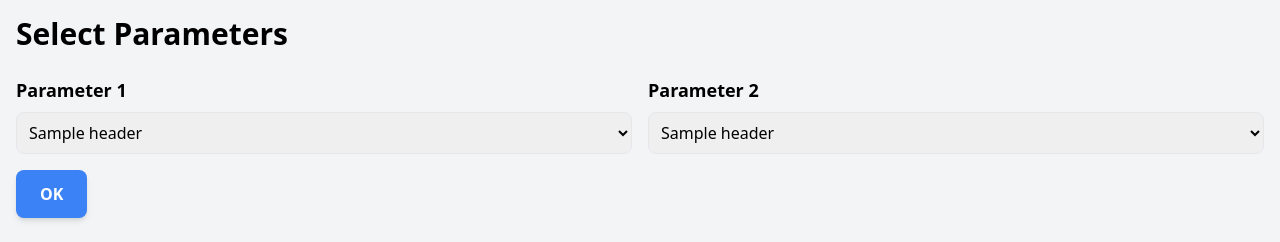
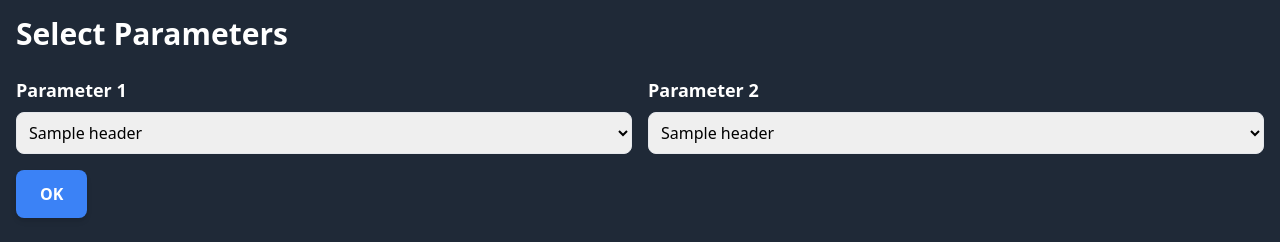
Before and after one commit to Mdwaseel/Csv-Data-Analysis, a Flask app: template app/templates/select.html in a window 1280 px wide. Shown: the top 242 px of the page. Run offline with Flask 2, Linux system fonts and the light colour scheme; the template is opened without the code that fills it: most values are stand-ins (such as "Sample title", 1, 10 or a date in 2020).

Commit message:
added statistics

```diff
--- a/app/templates/select.html
+++ b/app/templates/select.html
@@ -7,14 +7,15 @@
     <script src="https://cdn.jsdelivr.net/npm/chart.js"></script>
     <!-- Add the link to Tailwind CSS stylesheet -->
     <link href="https://cdn.jsdelivr.net/npm/tailwindcss@2.2.19/dist/tailwind.min.css" rel="stylesheet">
+
 </head>
-<body class="bg-gray-100">
+<body class="bg-gray-800">
     <div class="container mx-auto p-4">
-        <h1 class="text-3xl font-bold mb-6">Select Parameters</h1>
+        <h1 class="text-3xl font-bold mb-6 text-white">Select Parameters</h1>
         <form class="mb-6" action="/analyze" method="POST">
             <div class="grid grid-cols-1 md:grid-cols-2 lg:grid-cols-2 gap-4">
                 <div>
-                    <label for="param1" class="block mb-2 text-lg font-semibold">Parameter 1</label>
+                    <label for="param1" class="block mb-2 text-lg font-semibold text-white">Parameter 1</label>
                     <select name="param1" id="param1" class="block w-full p-2 border rounded-lg focus:outline-none focus:ring focus:border-blue-300">
                         {% for header in headers %}
                             <option value="{{ header }}">{{ header }}</option>
@@ -22,7 +23,7 @@
                     </select>
                 </div>
                 <div>
-                    <label for="param2" class="block mb-2 text-lg font-semibold">Parameter 2</label>
+                    <label for="param2" class="block mb-2 text-lg font-semibold text-white">Parameter 2</label>
                     <select name="param2" id="param2" class="block w-full p-2 border rounded-lg focus:outline-none focus:ring focus:border-blue-300">
                         {% for header in headers %}
                             <option value="{{ header }}">{{ header }}</option>
@@ -86,8 +87,8 @@
                     })
                 },
                 options: {}
+
             });
-
             var myChart2 = new Chart(ctx2, {
                 type: 'pie',
                 data: {
```
